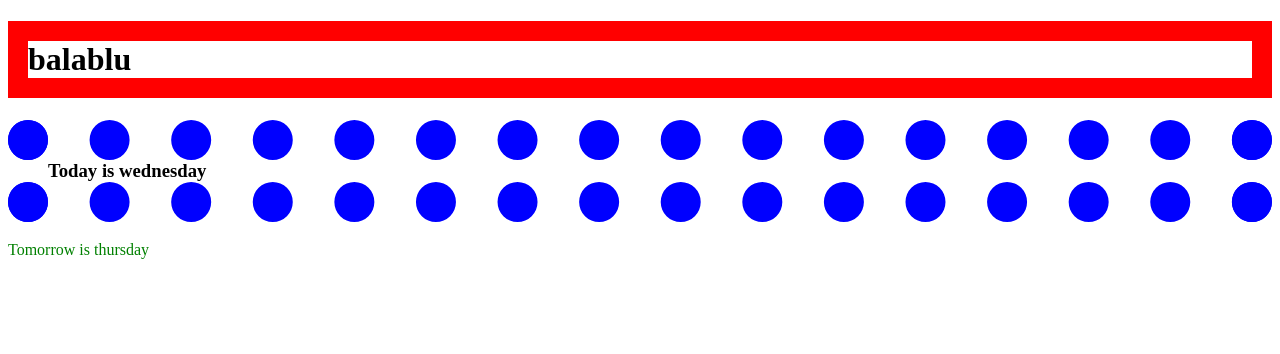
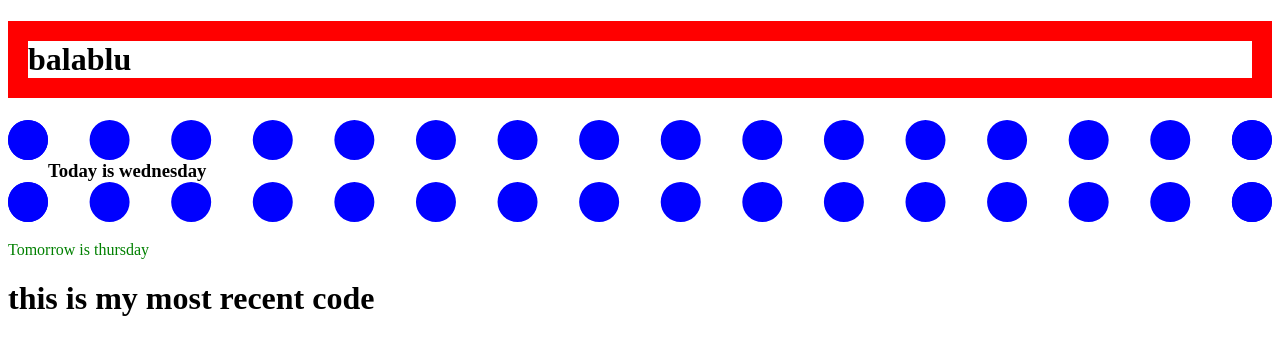
Before and after one commit to moqun06/WEBB, a plain HTML site: page index.html in a window 1280 px wide. Drawn offline with Linux system fonts and the light colour scheme.

Commit message:
Latest code

```diff
--- a/index.html
+++ b/index.html
@@ -10,5 +10,6 @@
     <h1 style="border: 20px solid red">balablu</h1>
     <h3 style="border: 40px dotted blue">Today is wednesday</h3>
     <p style="color: green">Tomorrow is thursday</p>
+    <h1 title="Latest Code"> this is my most recent code</h1>
   </body>
 </html>
```
Also changed, not shown: 1 other file.
